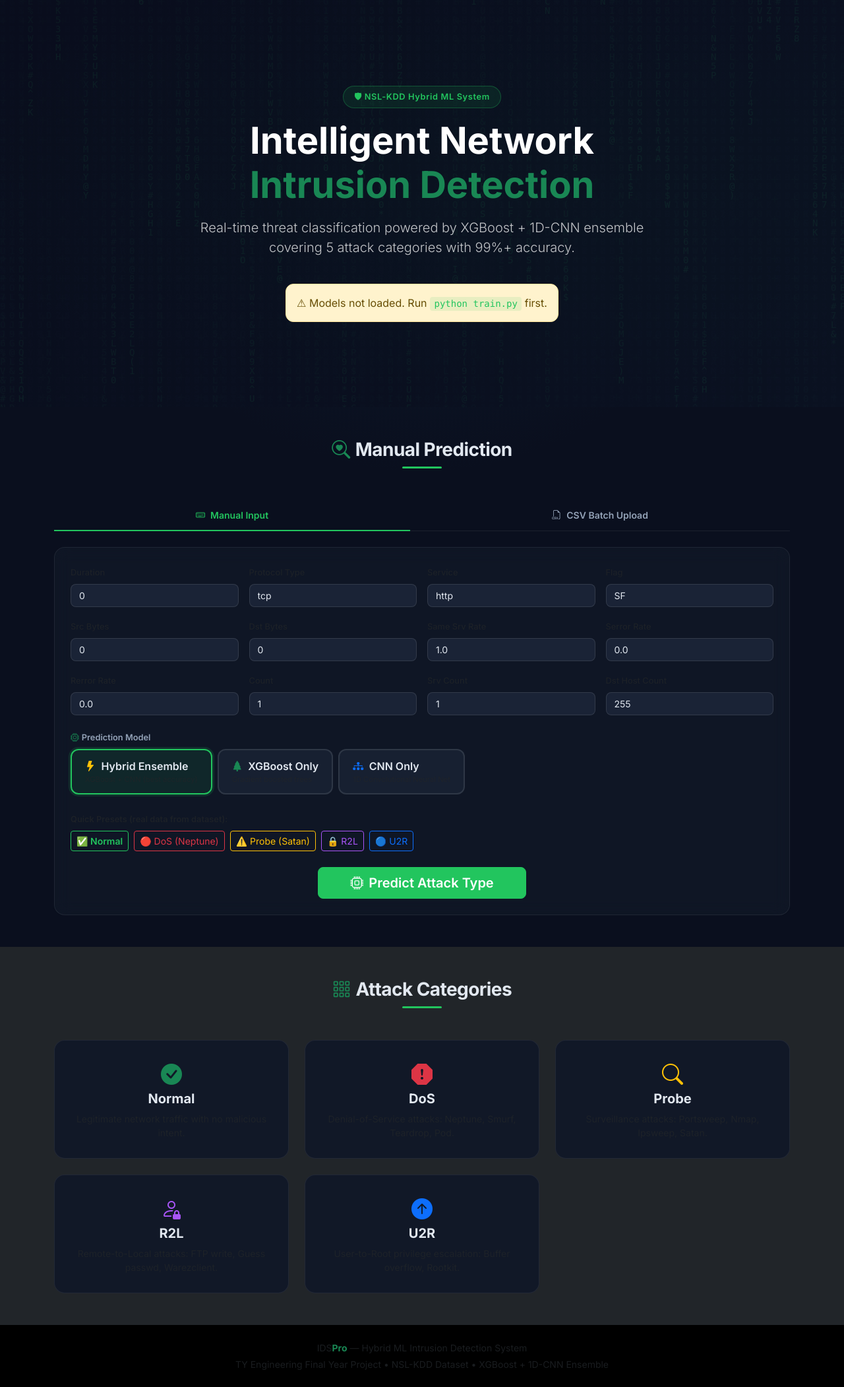
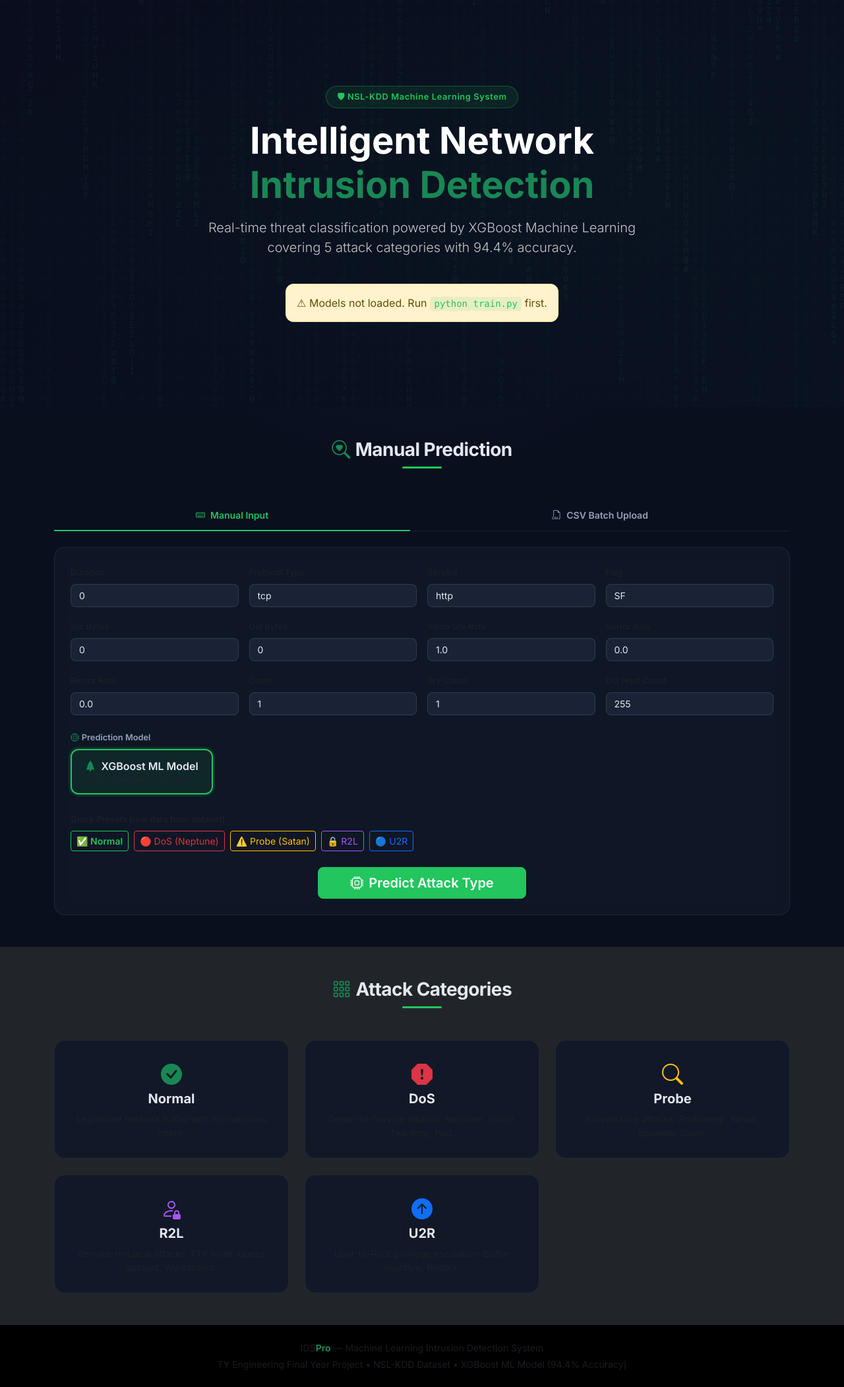
Before and after one commit to mayurxsu-png/IDS, a Flask app: page / in a window 1280 px wide. Shown: the part 63-2165 px from the top of the page at 66% size. Run offline with Flask 3, Linux system fonts and the light colour scheme; data that the repository does not hold is empty.

Commit message:
Remove 1D-CNN references and update accuracy to 94.4% on main page

```diff
--- a/templates/index.html
+++ b/templates/index.html
@@ -5,7 +5,7 @@
     <meta charset="UTF-8">
     <meta name="viewport" content="width=device-width, initial-scale=1">
     <title>IDS — Intrusion Detection System</title>
-    <meta name="description" content="Real-time network intrusion detection powered by Hybrid ML (XGBoost + 1D-CNN)">
+    <meta name="description" content="Real-time network intrusion detection powered by XGBoost Machine Learning (94.4% accuracy)">
     <link rel="stylesheet" href="https://cdn.jsdelivr.net/npm/bootstrap@5.3.2/dist/css/bootstrap.min.css">
     <link rel="stylesheet" href="https://cdn.jsdelivr.net/npm/bootstrap-icons@1.11.3/font/bootstrap-icons.css">
     <link rel="preconnect" href="https://fonts.googleapis.com">
@@ -48,11 +48,10 @@
 
         <div class="hero-overlay" style="z-index:1;"></div>
         <div class="container position-relative text-white text-center py-5" style="z-index:2;">
-            <div class="hero-badge mb-3">🛡 NSL-KDD Hybrid ML System</div>
+            <div class="hero-badge mb-3">🛡 NSL-KDD Machine Learning System</div>
             <h1 class="display-4 fw-bold mb-3">Intelligent Network<br><span class="text-success">Intrusion
                     Detection</span></h1>
-            <p class="lead mb-4 opacity-75">Real-time threat classification powered by XGBoost + 1D-CNN
-                ensemble<br>covering 5 attack categories with 99%+ accuracy.</p>
+            <p class="lead mb-4 opacity-75">Real-time threat classification powered by XGBoost Machine Learning<br>covering 5 attack categories with 94.4% accuracy.</p>
             {% if model_loaded %}
             <div class="d-flex gap-3 justify-content-center flex-wrap">
                 <a href="/live" class="btn btn-success btn-lg px-4 fw-semibold">
@@ -78,33 +77,26 @@
     {% if model_loaded and results %}
     <section class="py-5 bg-dark">
         <div class="container">
-            <div class="row g-4 text-center">
-                <div class="col-6 col-md-3">
+            <div class="row g-4 text-center justify-content-center">
+                <div class="col-6 col-md-4">
                     <div class="stat-card">
                         <div class="stat-icon text-success"><i class="bi bi-cpu-fill"></i></div>
-                        <div class="stat-val">{{ results.xgb_accuracy }}%</div>
+                        <div class="stat-val">94.4%</div>
                         <div class="stat-lbl">XGBoost Accuracy</div>
                     </div>
                 </div>
-                <div class="col-6 col-md-3">
-                    <div class="stat-card">
-                        <div class="stat-icon text-primary"><i class="bi bi-diagram-3-fill"></i></div>
-                        <div class="stat-val">{{ results.cnn_accuracy }}%</div>
-                        <div class="stat-lbl">CNN Accuracy</div>
-                    </div>
-                </div>
-                <div class="col-6 col-md-3">
-                    <div class="stat-card">
-                        <div class="stat-icon text-warning"><i class="bi bi-lightning-fill"></i></div>
-                        <div class="stat-val">{{ results.ensemble_accuracy }}%</div>
-                        <div class="stat-lbl">Ensemble Accuracy</div>
-                    </div>
-                </div>
-                <div class="col-6 col-md-3">
+                <div class="col-6 col-md-4">
                     <div class="stat-card">
                         <div class="stat-icon text-danger"><i class="bi bi-shield-fill-check"></i></div>
                         <div class="stat-val">5</div>
                         <div class="stat-lbl">Attack Classes</div>
+                    </div>
+                </div>
+                <div class="col-6 col-md-4">
+                    <div class="stat-card">
+                        <div class="stat-icon text-warning"><i class="bi bi-list-check"></i></div>
+                        <div class="stat-val">20</div>
+                        <div class="stat-lbl">Selected Features</div>
                     </div>
                 </div>
             </div>
@@ -263,32 +255,12 @@
                                         <i class="bi bi-cpu text-success me-1"></i>Prediction Model
                                     </label>
                                     <div class="d-flex flex-wrap gap-2 model-selector">
-                                        <label class="model-option" id="opt-ensemble">
-                                            <input type="radio" name="model_choice" value="ensemble" checked
-                                                class="d-none">
+                                        <label class="model-option" id="opt-xgb">
+                                            <input type="radio" name="model_choice" value="xgb" checked class="d-none">
                                             <div class="model-btn active">
-                                                <i class="bi bi-lightning-fill text-warning me-1"></i>
-                                                <span class="fw-semibold">Hybrid Ensemble</span>
-                                                <small class="d-block text-muted" style="font-size:0.7rem">XGBoost + CNN
-                                                    (best accuracy)</small>
-                                            </div>
-                                        </label>
-                                        <label class="model-option" id="opt-xgb">
-                                            <input type="radio" name="model_choice" value="xgb" class="d-none">
-                                            <div class="model-btn">
                                                 <i class="bi bi-tree-fill text-success me-1"></i>
-                                                <span class="fw-semibold">XGBoost Only</span>
-                                                <small class="d-block text-muted" style="font-size:0.7rem">Gradient
-                                                    boosted trees</small>
-                                            </div>
-                                        </label>
-                                        <label class="model-option" id="opt-cnn">
-                                            <input type="radio" name="model_choice" value="cnn" class="d-none">
-                                            <div class="model-btn">
-                                                <i class="bi bi-diagram-3-fill text-primary me-1"></i>
-                                                <span class="fw-semibold">CNN Only</span>
-                                                <small class="d-block text-muted" style="font-size:0.7rem">1D
-                                                    Convolutional Neural Net</small>
+                                                <span class="fw-semibold">XGBoost ML Model</span>
+                                                <small class="d-block text-muted" style="font-size:0.7rem">94.4% Classification Accuracy</small>
                                             </div>
                                         </label>
                                     </div>
@@ -333,9 +305,7 @@
                                     <i class="bi bi-cpu text-success me-1"></i>Prediction Model
                                 </label>
                                 <select class="form-select" id="csvModelChoice" style="max-width:320px">
-                                    <option value="ensemble">⚡ Hybrid Ensemble (XGBoost + CNN)</option>
-                                    <option value="xgb">🌲 XGBoost Only</option>
-                                    <option value="cnn">🔷 CNN Only</option>
+                                    <option value="xgb" selected>🌲 XGBoost ML Model (94.4% Accuracy)</option>
                                 </select>
                             </div>
                             <div class="text-center">
@@ -407,8 +377,8 @@
     <!-- ── Footer ── -->
     <footer class="py-4 bg-black text-center text-muted small">
         <div class="container">
-            <p class="mb-1">IDS<strong class="text-success">Pro</strong> — Hybrid ML Intrusion Detection System</p>
-            <p class="mb-0">TY Engineering Final Year Project &bull; NSL-KDD Dataset &bull; XGBoost + 1D-CNN Ensemble
+            <p class="mb-1">IDS<strong class="text-success">Pro</strong> — Machine Learning Intrusion Detection System</p>
+            <p class="mb-0">TY Engineering Final Year Project &bull; NSL-KDD Dataset &bull; XGBoost ML Model (94.4% Accuracy)
             </p>
         </div>
     </footer>
```
Also changed, not shown: 1 other file.
